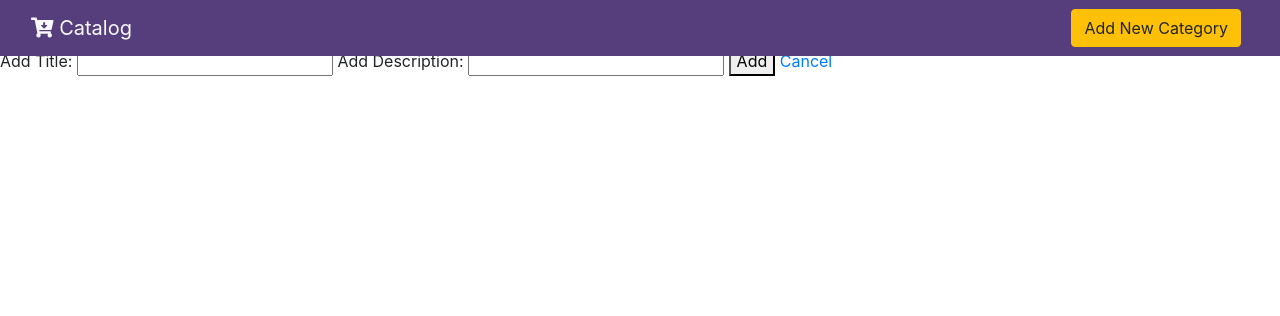
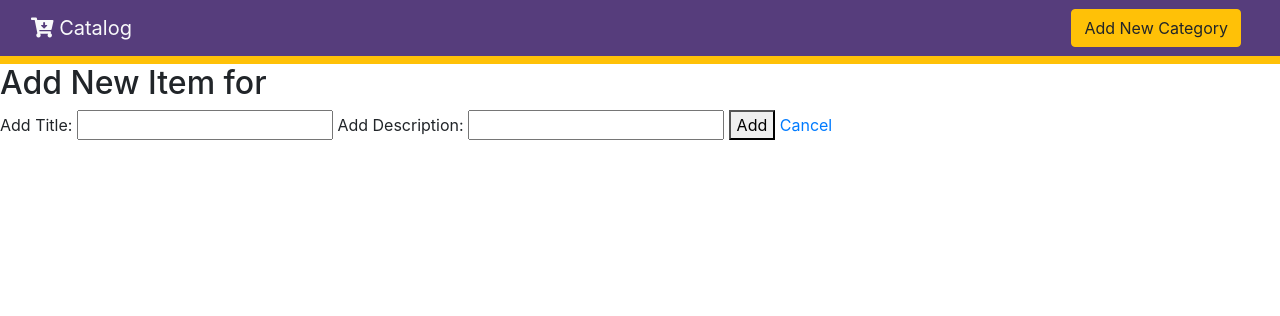
Before and after one commit to SatishDivvi/Item-Catalog-Application, a Flask app: template templates/addItem.html in a window 1280 px wide. Shown: the top 316 px of the page. Run offline with Flask 2, Linux system fonts and the light colour scheme; the template is opened without the code that fills it, so the values that code supplies are empty; some libraries are stand-ins or nearby versions.

Commit message:
Add section to seperate header and main

```diff
--- a/templates/addItem.html
+++ b/templates/addItem.html
@@ -23,6 +23,8 @@
                         </nav>
                     </div>
                 </header>
+                <section class="pt-5 mt-3 text-dark bg-warning"></section>
+
         <h2>Add New Item for {{category.name}}</h2>
         <form action="{{url_for('addItems', category_id = category.id)}}" method='POST'>
             <label for="title">Add Title:</label>
```
